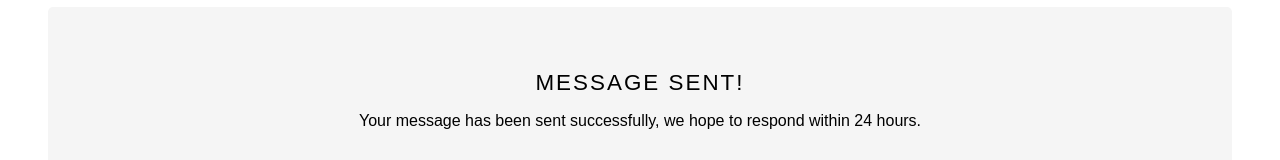
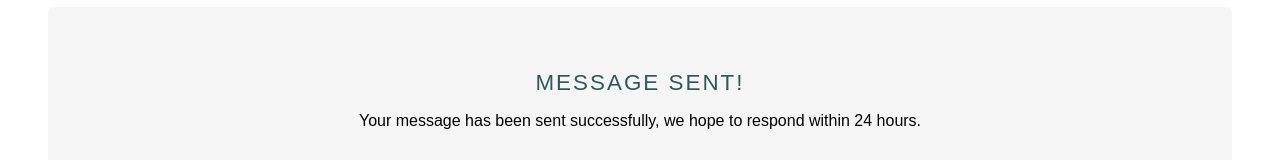
Before and after one commit to DAFE1200-IA/Snowball_Challange, a plain HTML site: page ContactSubmit.html in a window 1280 px wide. Shown: the part 185-345 px from the top of the page. Drawn offline with Linux system fonts and the light colour scheme.

Commit message:
Update stylesheet.css

```diff
--- a/stylesheet.css
+++ b/stylesheet.css
@@ -610,6 +610,7 @@ form{
         font-weight: 100;
         letter-spacing: 0.09em;
         text-transform: uppercase;
+        color: var(--blue);
     }
 
     .submittedContent p {
@@ -694,7 +695,7 @@ form{
         padding: 2.5em;
         }
 
-    /* Contact us submitted page Ipad */
+    /* Contact us submitted page ipad */
     .submittedContent {
         position: relative;
         top: 9em;
@@ -770,7 +771,7 @@ form{
         padding: 4em;
         }
 
-    /* Contact us submitted page */
+    /* Contact us submitted page desktop */
    .submittedContent {
         position: relative;
         top: 9em;
```
